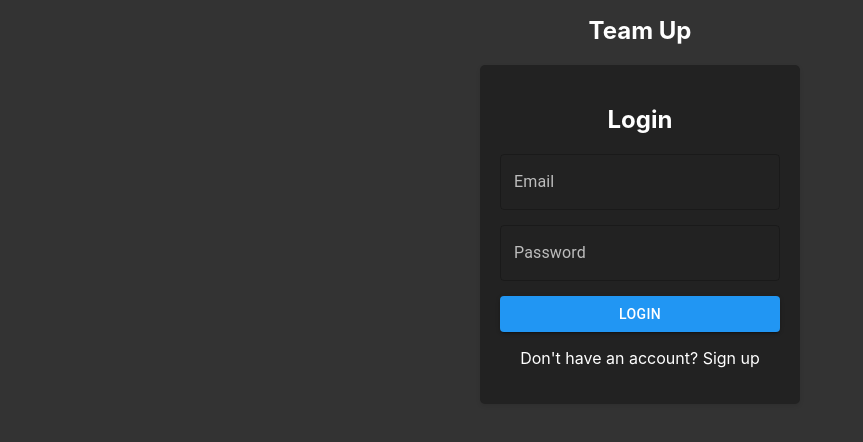
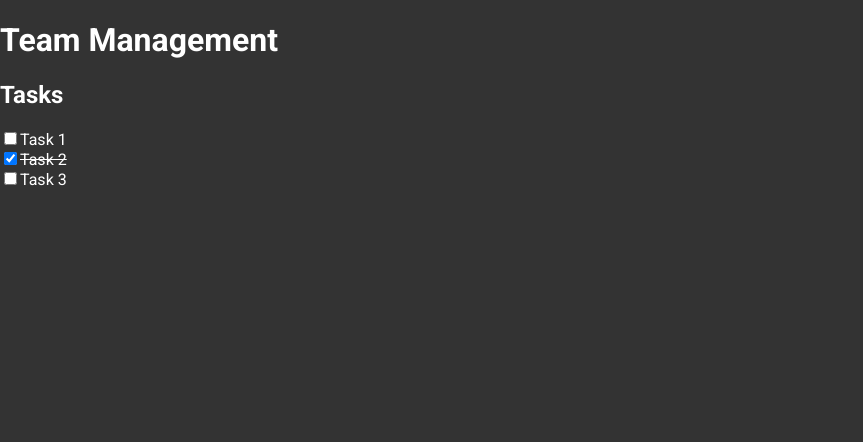
Before and after one commit to AnimeshAgarwal28/team-up-app, a React (Create React App) app: page / in a window 1280 px wide. Shown: the top 442 px of the page, without its empty margins (0-863 px from the left). Built offline with nearby package versions, Linux system fonts and the light colour scheme; the HTML template or start-up script is replaced by a standard one.

Commit message:
Added Task Page

```diff
--- a/src/App.js
+++ b/src/App.js
@@ -1,10 +1,11 @@
 import React from 'react';
 import LoginPage from './pages/Login/LoginPage';
+import TaskPage from './pages/Taks/TaskPage';
 
 const App = () => {
   return (
     <div className="app">
-      <LoginPage />
+      <TaskPage />
     </div>
   );
 };
--- a/src/pages/Login/LoginPage.css
+++ b/src/pages/Login/LoginPage.css
@@ -1,8 +1,11 @@
+@import url('https://fonts.googleapis.com/css2?family=Roboto:wght@300;400;500;700&display=swap');
+
 body {
   margin: 0;
   padding: 0;
   background-color: #333333;
   color: #ffffff;
+  font-family: 'Roboto', sans-serif;
 }
 
 .login-page {
@@ -10,9 +13,9 @@ body {
   flex-direction: column;
   align-items: center;
   justify-content: center;
-  background-color: #333333;
+  background-color: #282828;
+  color: #ebdbb2;
   transition: all 0.3s ease;
-  color: #ffffff;
 }
 
 .forms-container {
@@ -22,12 +25,14 @@ body {
   margin: 0 auto;
   transition: all 0.3s ease;
   justify-content: center;
-  background-color: #333333;
-  color: #ffffff;
+  background-color: #282828;
 }
+
+/* Rest of the CSS code with Gruvbox color scheme */
 
 .login-form,
 .signup-form {
+  margin-top: 3vw;
   position: absolute;
   display: flex;
   flex-direction: column;
@@ -81,6 +86,7 @@ h2 {
   color: #ffffff;
 }
 
+
 .login-form input::placeholder,
 .signup-form input::placeholder,
 .login-form label,
@@ -113,8 +119,16 @@ h2 {
 }
 
 .page-title {
-  font-size: 24px;
+  font-size: 72px;
   font-weight: bold;
   color: #ffffff;
   margin-bottom: 20px;
 }
+.signup-form .gender-field {
+  display: flex;
+  flex-direction: column;
+  align-items: flex-start;
+  margin-bottom: 10px;
+  width: 100%;
+  align-self: flex-start;
+}
--- a/src/pages/Login/LoginPage.js
+++ b/src/pages/Login/LoginPage.js
@@ -189,7 +189,7 @@ const LoginPage = () => {
               }}
             />
             <FormControl className="gender-field">
-              <FormLabel component="legend">Gender</FormLabel>
+              <FormLabel>Gender</FormLabel>
               <RadioGroup
                 aria-label="gender"
                 name="gender"
--- /dev/null
+++ b/src/pages/Taks/TaskPage.js
@@ -0,0 +1,36 @@
+import React, { useState } from "react";
+
+const TeamManagementPage = () => {
+  const [tasks, setTasks] = useState([
+    { id: 1, title: "Task 1", completed: false },
+    { id: 2, title: "Task 2", completed: true },
+    { id: 3, title: "Task 3", completed: false },
+  ]);
+
+  const handleTaskCompletion = (taskId) => {
+    setTasks((prevTasks) =>
+      prevTasks.map((task) =>
+        task.id === taskId ? { ...task, completed: !task.completed } : task
+      )
+    );
+  };
+
+  return (
+    <div>
+      <h1>Team Management</h1>
+      <h2>Tasks</h2>
+      {tasks.map((task) => (
+        <div key={task.id}>
+          <input
+            type="checkbox"
+            checked={task.completed}
+            onChange={() => handleTaskCompletion(task.id)}
+          />
+          <span style={{ textDecoration: task.completed ? "line-through" : "none" }}>{task.title}</span>
+        </div>
+      ))}
+    </div>
+  );
+};
+
+export default TeamManagementPage;
```
